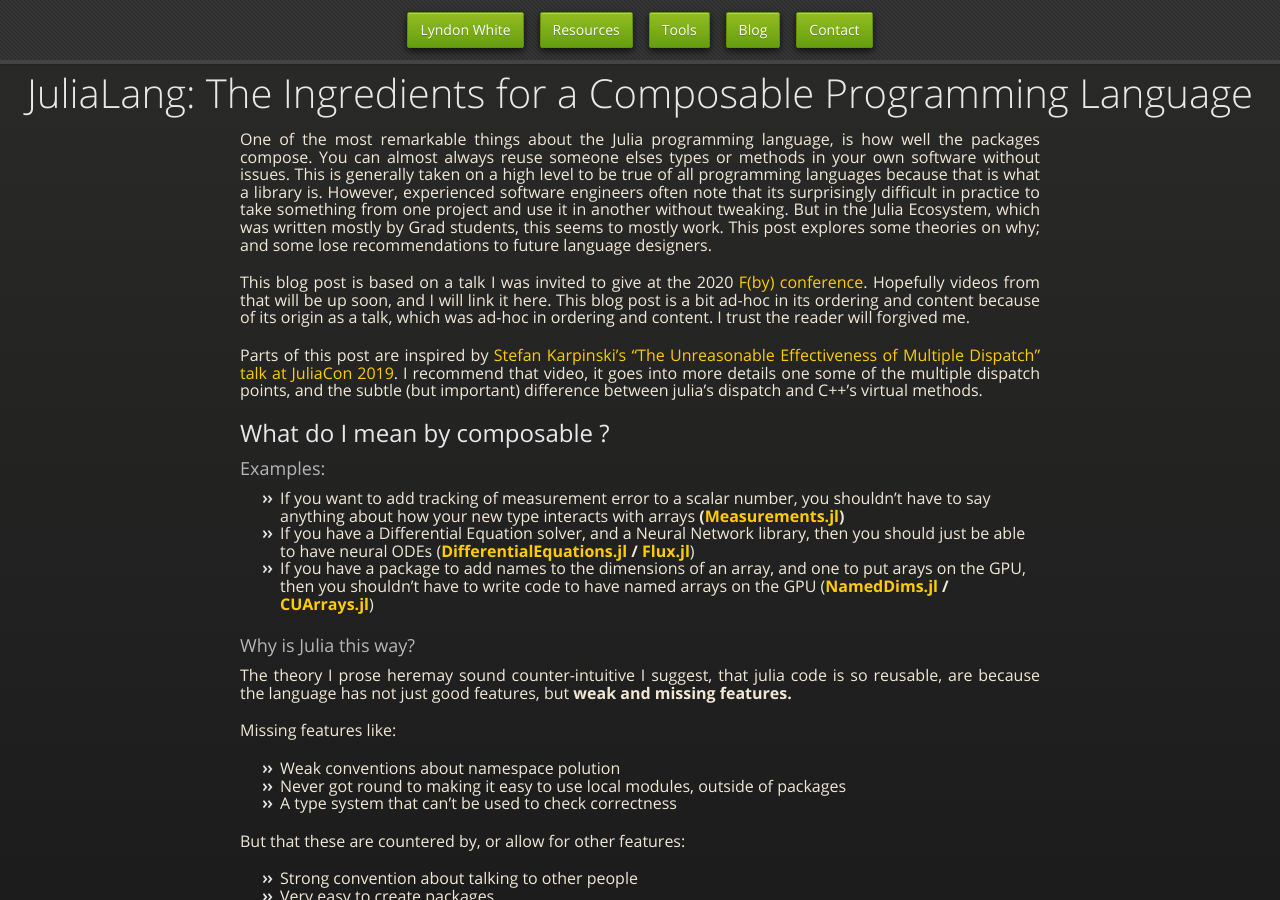
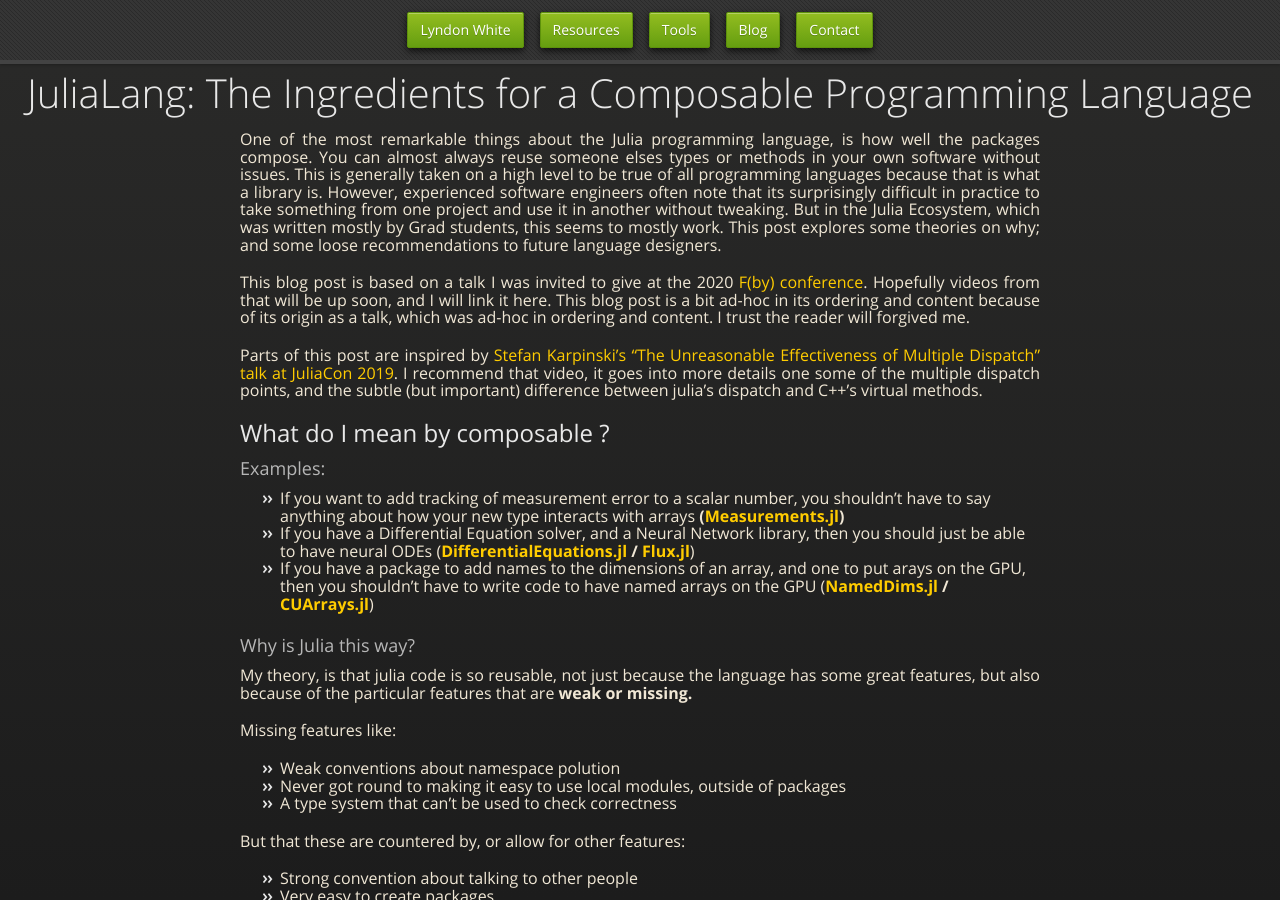
Before and after one commit to oxinabox/oxinabox.github.io, a Jekyll site: the page built from _posts/2020-02-08-whycompositionaljulia.md, in a window 1280 px wide and 900 px high. Built offline with Jekyll 4.4.1, drawn with Linux system fonts in a browser that asks for light colours; nearby versions of some CDN libraries; some web fonts are replaced; formulas are drawn with MathJax 3; some of the changed text lies outside the part shown.

Commit message:
fixes from M. B.

```diff
--- a/_posts/2020-02-08-whycompositionaljulia.md
+++ b/_posts/2020-02-08-whycompositionaljulia.md
@@ -13,7 +13,7 @@
 However, experienced software engineers often note that its surprisingly difficult in practice to take something from one project and use it in another without tweaking.
 But in the Julia Ecosystem, which was written mostly by Grad students, this seems to mostly work.
 This post explores some theories on why;
-and some lose recommendations to future language designers.
+and some loose recommendations to future language designers.
 <!--more-->
 
 
@@ -36,9 +36,8 @@
 
 ### Why is Julia this way?
 
-The theory I prose heremay sound counter-intuitive
-I suggest, that julia code is so reusable,
-are because the language has not just good features, but **weak and missing features.**
+My theory, is that julia code is so reusable,
+not just because the language has some great features, but also because of the particular features that are **weak or missing.**
 
 Missing features like:
  - Weak conventions about namespace polution
@@ -467,7 +466,7 @@
 ##### Still does not scale:
 If someone else implements `DuckWithChickenSupport`, and I want to use both there code and mine, what do?
  - Inherit from both? `DuckWithChickenAndSwanSupport`
- - This is the classic multiple inheritance Diamond problem.
+ - This is the classic multiple inheritance [Diamond Problem](https://en.wikipedia.org/wiki/Multiple_inheritance#The_diamond_problem).
  - It's hard. Even in languages supporting multiple inheritance, they may not support it in a useful way for this without me writing special cases for many things.
 
 There *are* engineering solutions around all this.
```
Also changed, not shown: other parts of _posts/2020-02-08-whycompositionaljulia.md (+3 -3 lines).
